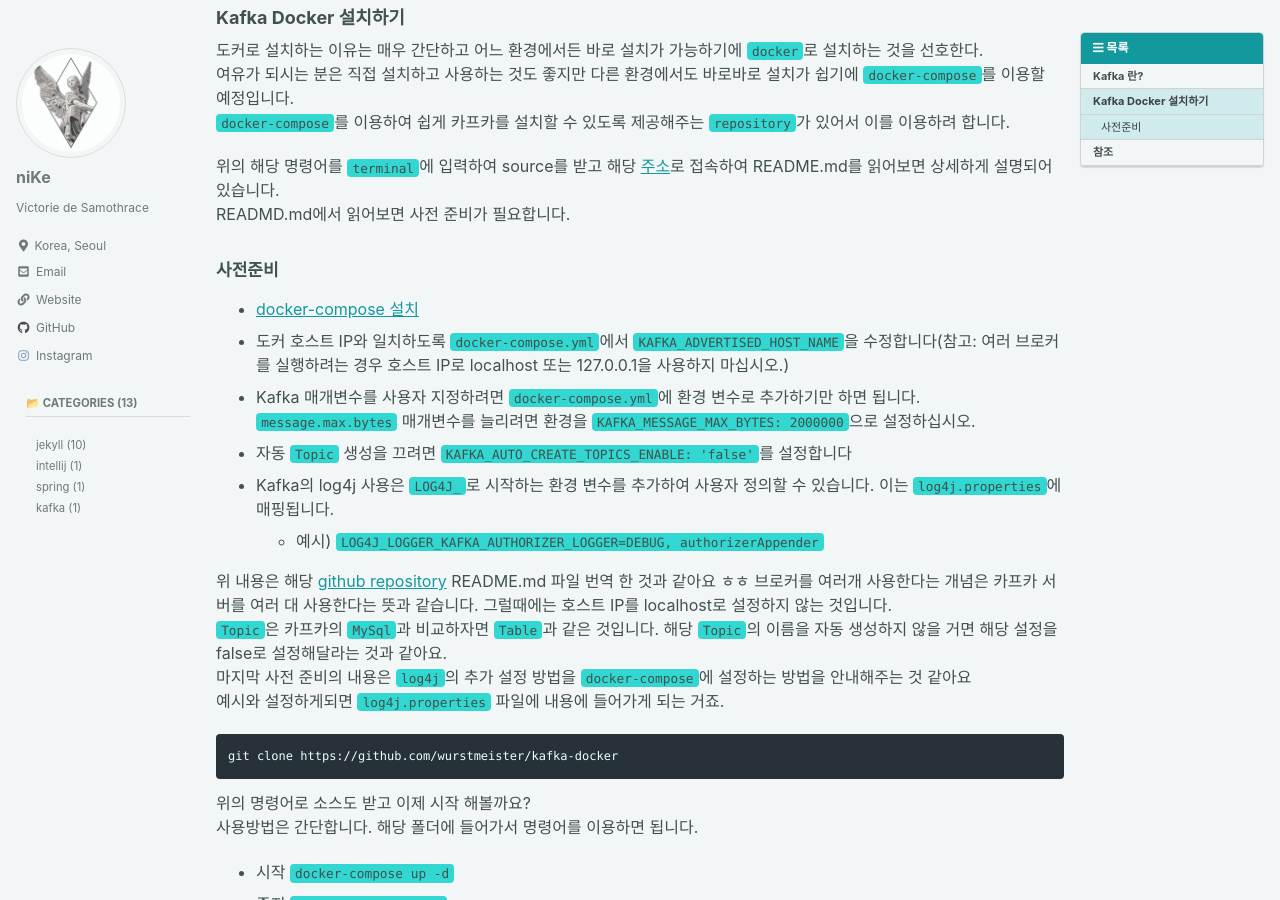
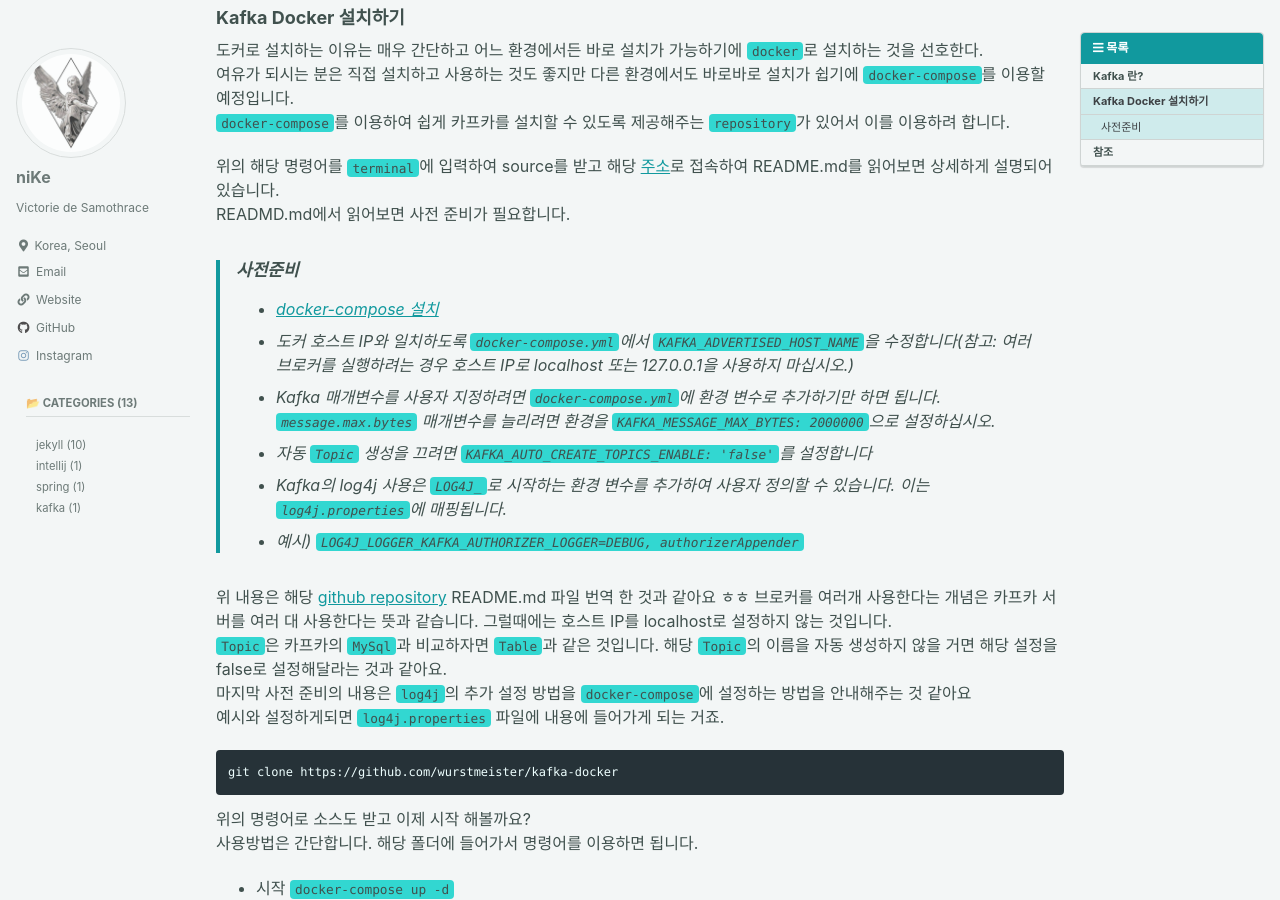
Before and after one commit to KwakTaeMin/KwakTaeMin.github.io, a Jekyll site: the page built from _posts/2023-07-07-Kafka Docker 설치(0).md, in a window 1280 px wide and 900 px high, scrolled down 829 px. Built offline with Jekyll 4.4.1, drawn with Linux system fonts in a browser that asks for light colours; cached includes are drawn as plain includes; some web fonts are replaced; comment, search, counter and statistics services are not loaded.

Commit message:
카프카 도커 구성 포스팅

```diff
--- a/_posts/2023-07-07-Kafka Docker 설치(0).md
+++ b/_posts/2023-07-07-Kafka Docker 설치(0).md
@@ -38,13 +38,13 @@ Apache Kafka는 별도의 시작이나 끝이 없는 스트리밍 이벤트 데
 위의 해당 명령어를 `terminal`에 입력하여 source를 받고 해당 [주소](https://github.com/wurstmeister/kafka-docker)로 접속하여 README.md를 읽어보면 상세하게 설명되어있습니다.
 READMD.md에서 읽어보면 사전 준비가 필요합니다.
 
-#### 사전준비
-- [docker-compose 설치](https://docs.docker.com/compose/install/)
-- 도커 호스트 IP와 일치하도록 `docker-compose.yml`에서 `KAFKA_ADVERTISED_HOST_NAME`을 수정합니다(참고: 여러 브로커를 실행하려는 경우 호스트 IP로 localhost 또는 127.0.0.1을 사용하지 마십시오.)
-- Kafka 매개변수를 사용자 지정하려면 `docker-compose.yml`에 환경 변수로 추가하기만 하면 됩니다. `message.max.bytes` 매개변수를 늘리려면 환경을 `KAFKA_MESSAGE_MAX_BYTES: 2000000`으로 설정하십시오.
-- 자동 `Topic` 생성을 끄려면 `KAFKA_AUTO_CREATE_TOPICS_ENABLE: 'false'`를 설정합니다
-- Kafka의 log4j 사용은 `LOG4J_`로 시작하는 환경 변수를 추가하여 사용자 정의할 수 있습니다. 이는 `log4j.properties`에 매핑됩니다.
-  - 예시) `LOG4J_LOGGER_KAFKA_AUTHORIZER_LOGGER=DEBUG, authorizerAppender`
+> #### 사전준비
+>- [docker-compose 설치](https://docs.docker.com/compose/install/)
+>- 도커 호스트 IP와 일치하도록 `docker-compose.yml`에서 `KAFKA_ADVERTISED_HOST_NAME`을 수정합니다(참고: 여러 브로커를 실행하려는 경우 호스트 IP로 localhost 또는 127.0.0.1을 사용하지 마십시오.)
+>- Kafka 매개변수를 사용자 지정하려면 `docker-compose.yml`에 환경 변수로 추가하기만 하면 됩니다. `message.max.bytes` 매개변수를 늘리려면 환경을 `KAFKA_MESSAGE_MAX_BYTES: 2000000`으로 설정하십시오.
+>- 자동 `Topic` 생성을 끄려면 `KAFKA_AUTO_CREATE_TOPICS_ENABLE: 'false'`를 설정합니다
+>- Kafka의 log4j 사용은 `LOG4J_`로 시작하는 환경 변수를 추가하여 사용자 정의할 수 있습니다. 이는 `log4j.properties`에 매핑됩니다.
+>  - 예시) `LOG4J_LOGGER_KAFKA_AUTHORIZER_LOGGER=DEBUG, authorizerAppender`
 
 위 내용은 해당 [github repository](https://github.com/wurstmeister/kafka-docker) README.md 파일 번역 한 것과 같아요 ㅎㅎ
 브로커를 여러개 사용한다는 개념은 카프카 서버를 여러 대 사용한다는 뜻과 같습니다. 그럴때에는 호스트 IP를 localhost로 설정하지 않는 것입니다.
```
